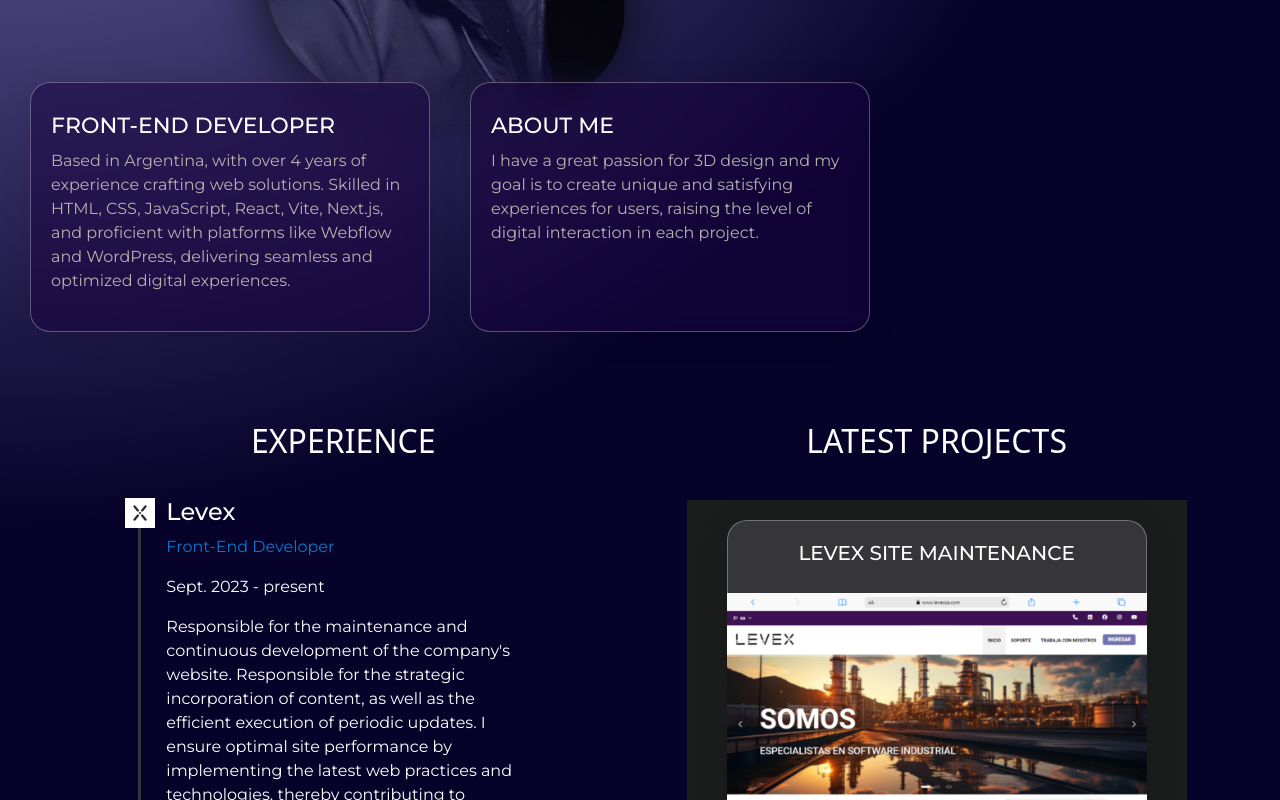
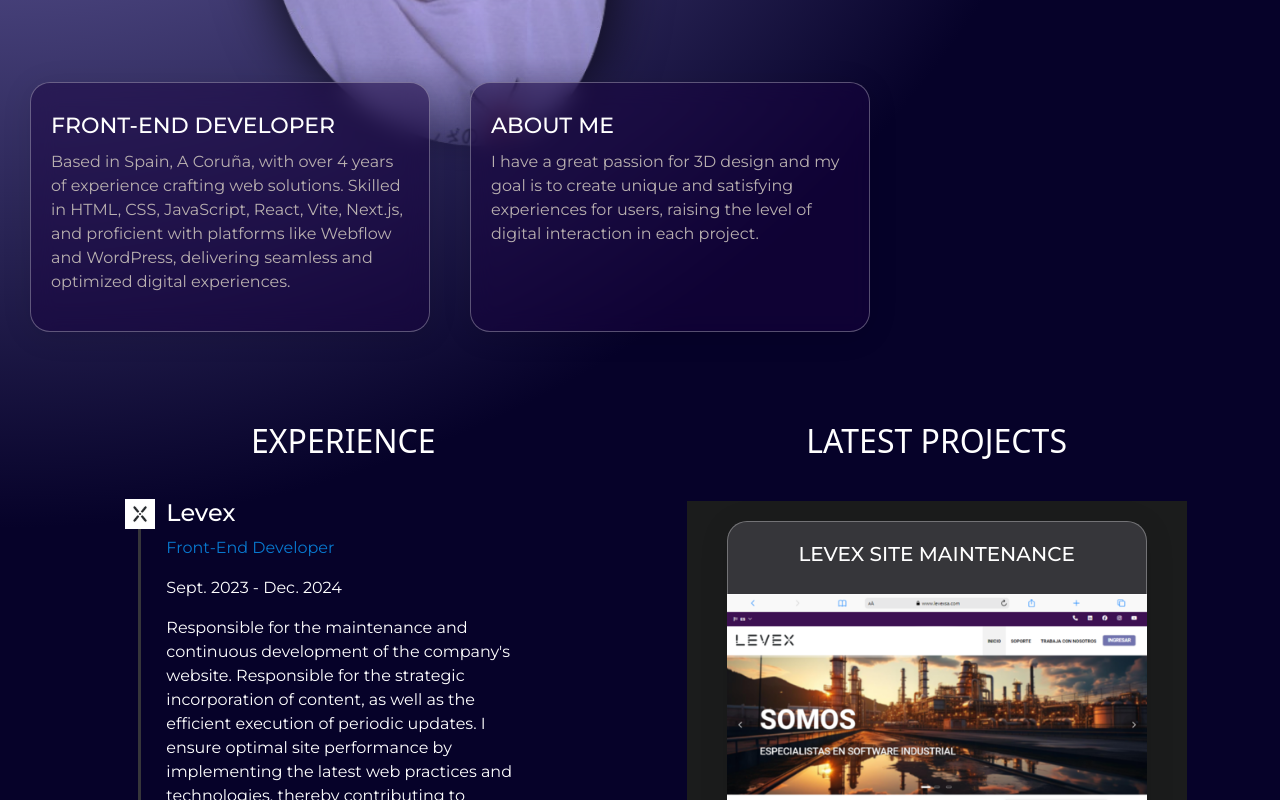
Before and after one commit to maxiscor7/portfolio-3d, a React (Vite) app: page / in a window 1280 px wide. Shown: the part 652-1452 px from the top of the page. Built offline with nearby package versions, Linux system fonts and the light colour scheme.

Commit message:
changes in image profile home

```diff
--- a/src/pages/Home/Home.jsx
+++ b/src/pages/Home/Home.jsx
@@ -55,7 +55,7 @@
             <div className='container-last-part-hero'>
               <div className='cards-hero-container'>
                 <h2>FRONT-END DEVELOPER</h2>
-                <p>Based in Argentina, with over 4 years of experience crafting web solutions. Skilled in HTML, CSS, JavaScript, React, Vite, Next.js, and proficient with platforms like Webflow and WordPress, delivering seamless and optimized digital experiences.</p>
+                <p>Based in Spain, A Coruña, with over 4 years of experience crafting web solutions. Skilled in HTML, CSS, JavaScript, React, Vite, Next.js, and proficient with platforms like Webflow and WordPress, delivering seamless and optimized digital experiences.</p>
               </div>
               <div className='cards-hero-container'>
                 <h2>ABOUT ME</h2>
@@ -83,7 +83,7 @@
                   <div className='container-text-box-experience'>
                     <h4>Levex</h4>
                     <p className='charge-experience'>Front-End Developer</p>
-                    <p>Sept. 2023 - present</p>
+                    <p>Sept. 2023 - Dec. 2024</p>
                     <p>Responsible for the maintenance and continuous development of the company's website. Responsible for the strategic incorporation of content, as well as the efficient execution of periodic updates. I ensure optimal site performance by implementing the latest web practices and technologies, thereby contributing to improved online presence and user experience.</p>
                   </div>
                 </div>
```
Also changed, not shown: src/assets/newProfile.png.
